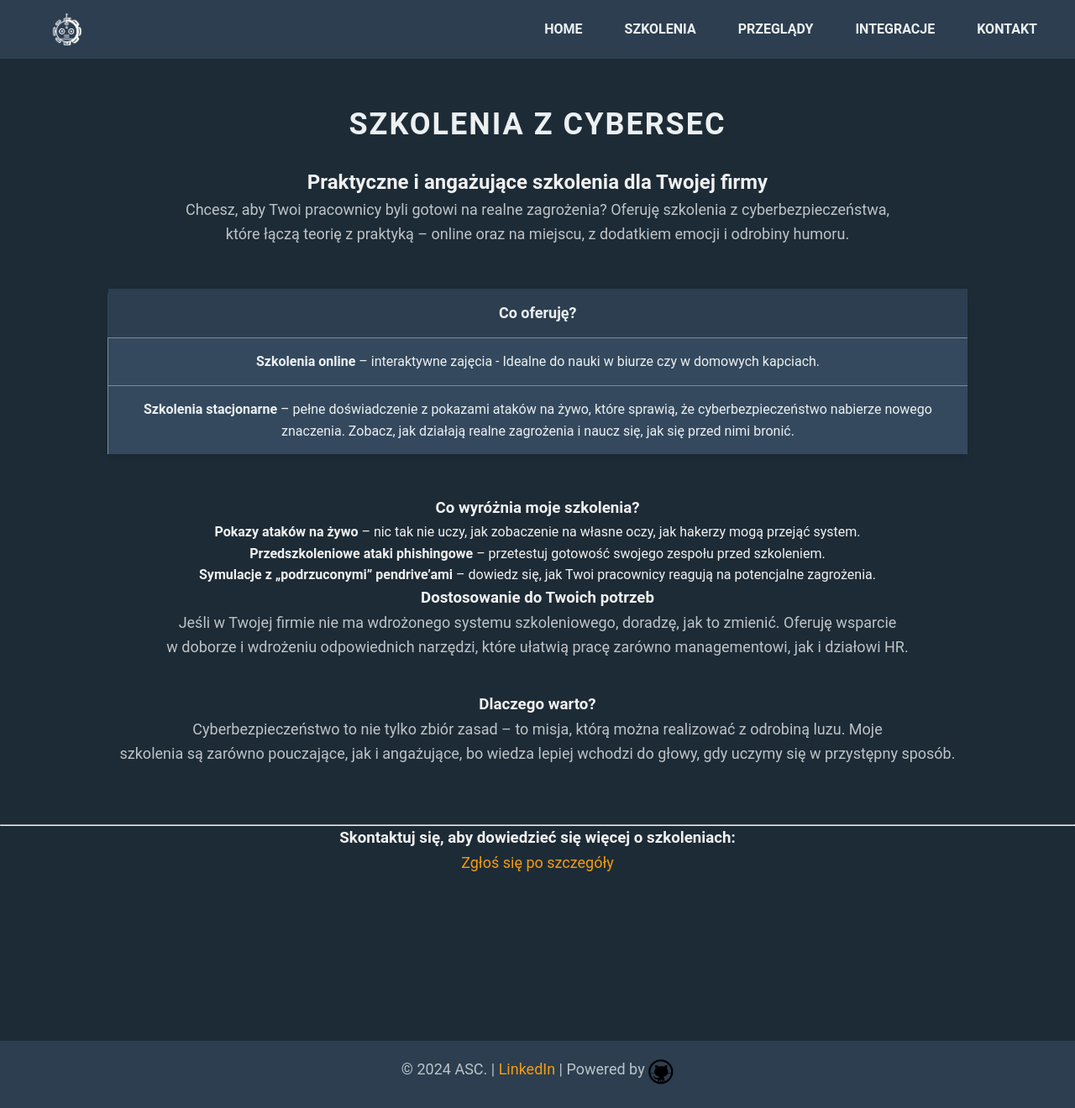
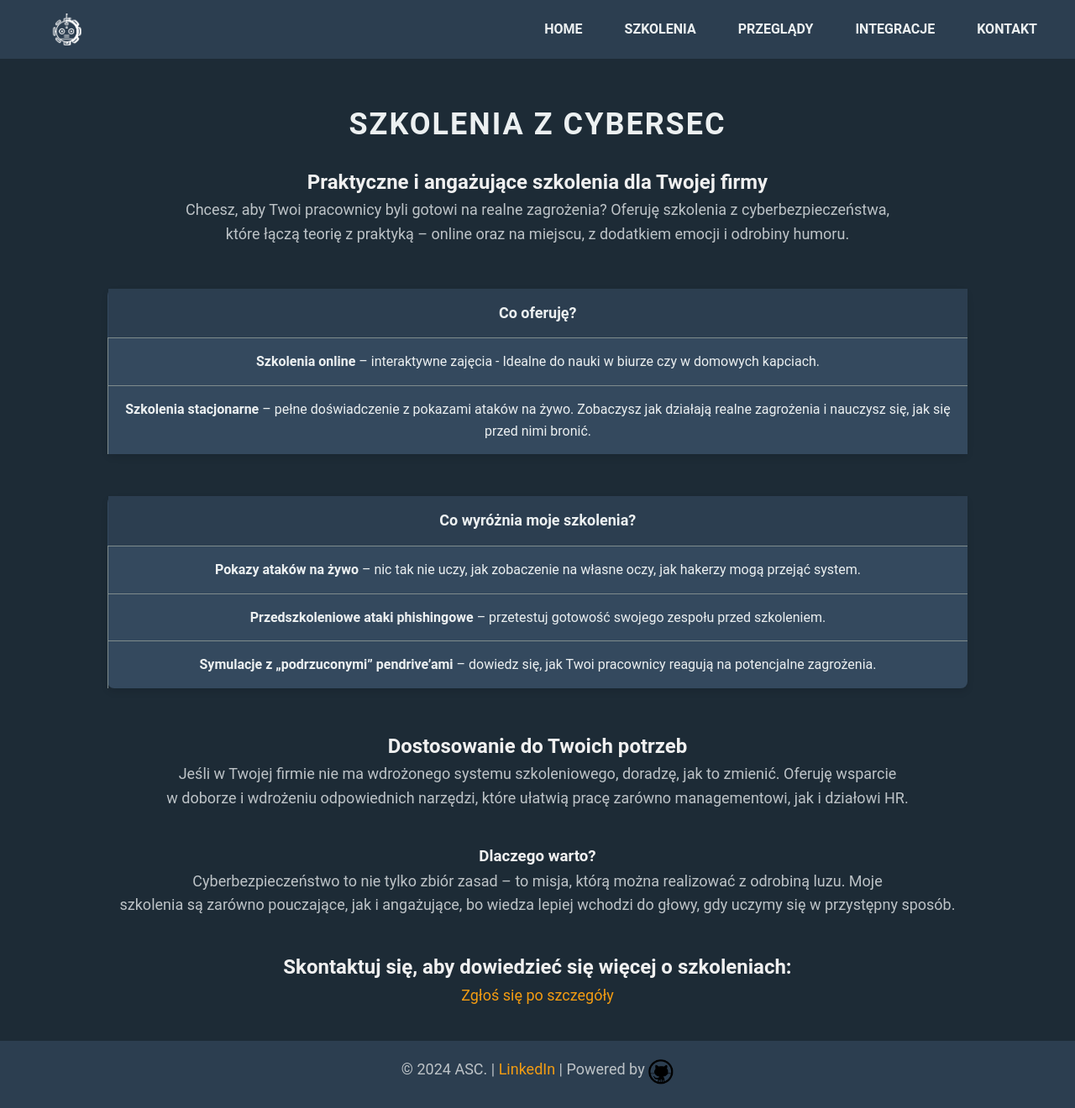
Before and after one commit to dadmins1984/Web, a Jekyll site: the page built from training.md, in a window 1280 px wide and 1320 px high. Shown: the whole window at 84% size. Built offline with Jekyll 4.4.1, drawn with Linux system fonts in a browser that asks for light colours.

Commit message:
sffsdafd

```diff
--- a/training.md
+++ b/training.md
@@ -12,24 +12,23 @@ Chcesz, aby Twoi pracownicy byli gotowi na realne zagrożenia? Oferuję szkoleni
 |Co oferuję?|
 |-----------|
 |**Szkolenia online** – interaktywne zajęcia - Idealne do nauki w biurze czy w domowych kapciach.|
-|**Szkolenia stacjonarne** – pełne doświadczenie z pokazami ataków na żywo, które sprawią, że cyberbezpieczeństwo nabierze nowego znaczenia. Zobacz, jak działają realne zagrożenia i naucz się, jak się przed nimi bronić.|
+|**Szkolenia stacjonarne** – pełne doświadczenie z pokazami ataków na żywo. Zobaczysz jak działają realne zagrożenia i nauczysz się, jak się przed nimi bronić.|
 
-### Co wyróżnia moje szkolenia?
+|Co wyróżnia moje szkolenia?|
+|---------------------------|
+|**Pokazy ataków na żywo** – nic tak nie uczy, jak zobaczenie na własne oczy, jak hakerzy mogą przejąć system.|
+|**Przedszkoleniowe ataki phishingowe** – przetestuj gotowość swojego zespołu przed szkoleniem.|
+|**Symulacje z „podrzuconymi” pendrive’ami** – dowiedz się, jak Twoi pracownicy reagują na potencjalne zagrożenia.|
 
-- **Pokazy ataków na żywo** – nic tak nie uczy, jak zobaczenie na własne oczy, jak hakerzy mogą przejąć system.
-- **Przedszkoleniowe ataki phishingowe** – przetestuj gotowość swojego zespołu przed szkoleniem.
-- **Symulacje z „podrzuconymi” pendrive’ami** – dowiedz się, jak Twoi pracownicy reagują na potencjalne zagrożenia.
-
-### Dostosowanie do Twoich potrzeb
+## Dostosowanie do Twoich potrzeb
 
 Jeśli w Twojej firmie nie ma wdrożonego systemu szkoleniowego, doradzę, jak to zmienić. Oferuję wsparcie<br>w doborze i wdrożeniu odpowiednich narzędzi, które ułatwią pracę zarówno managementowi, jak i działowi HR.<br>
 
 ### Dlaczego warto?
 
-Cyberbezpieczeństwo to nie tylko zbiór zasad – to misja, którą można realizować z odrobiną luzu. Moje<br>szkolenia są zarówno pouczające, jak i angażujące, bo wiedza lepiej wchodzi do głowy, gdy uczymy się w przystępny sposób.<br><br>
+Cyberbezpieczeństwo to nie tylko zbiór zasad – to misja, którą można realizować z odrobiną luzu. Moje<br>szkolenia są zarówno pouczające, jak i angażujące, bo wiedza lepiej wchodzi do głowy, gdy uczymy się w przystępny sposób.
 
----
 
-### Skontaktuj się, aby dowiedzieć się więcej o szkoleniach:
+## Skontaktuj się, aby dowiedzieć się więcej o szkoleniach:
 
 [Zgłoś się po szczegóły](mailto:{{ site.contact.email }})
```
